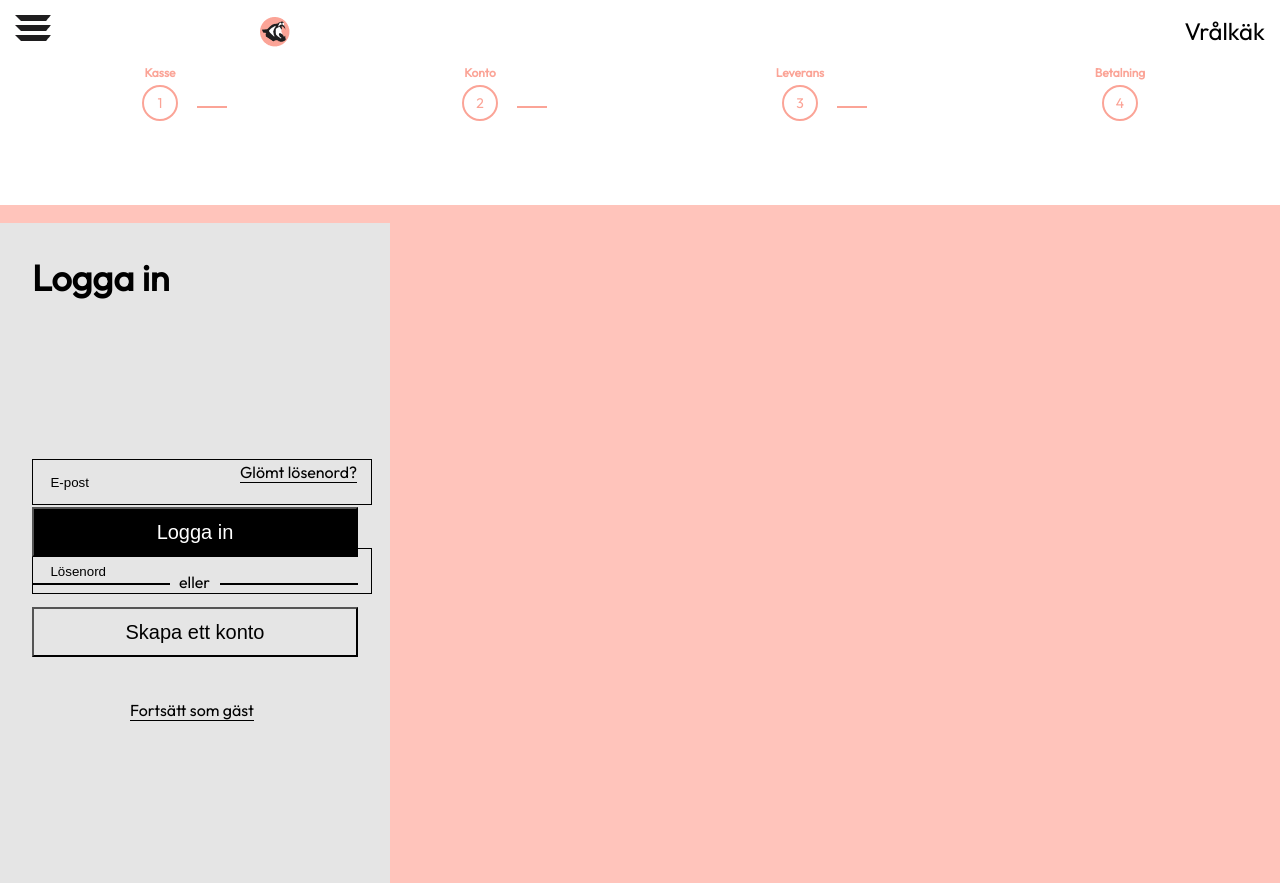
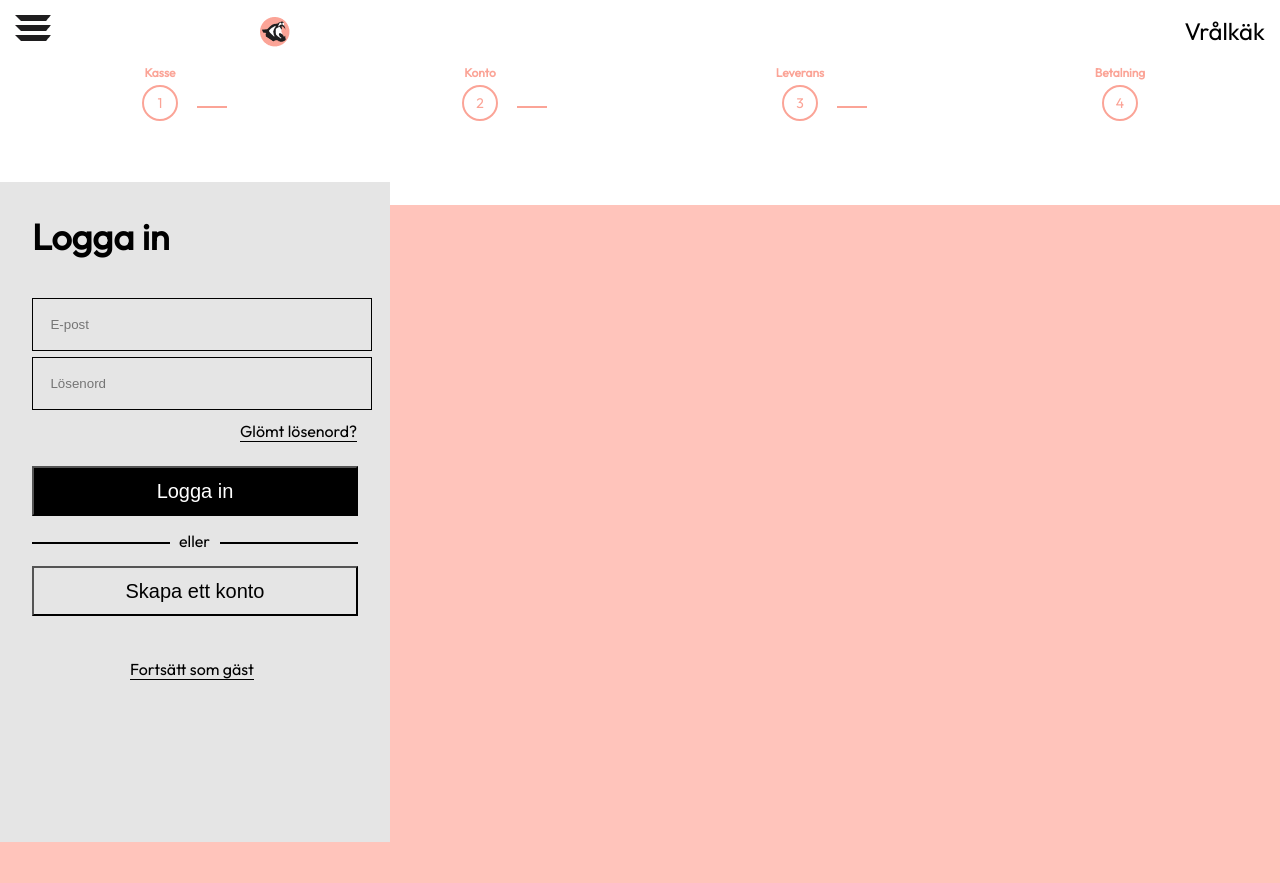
Before and after one commit to LuliyaMasfun/vralkak-app, a React (Create React App) app: page /login in a window 1280 px wide. After the commit the page ends 842 px from the top, so only its background shows below. Built offline with nearby package versions, Linux system fonts and the light colour scheme.

Commit message:
Css för LoginPage är löst

```diff
--- a/src/components/LogIn.js
+++ b/src/components/LogIn.js
@@ -9,8 +9,8 @@ export default function LogIn() {
         Logga in
     </span>
     <div className="loginForm" id="loginForm">
-        <input className="emailForm" type="text" placeholder="  E-post" id="formEmail"/>
-        <input className="passwordForm" type="password" placeholder="  Lösenord" id="formPassword"/>
+        <input className="emailForm1" type="text" placeholder="  E-post" id="formEmail"/>
+        <input className="passwordForm1" type="password" placeholder="  Lösenord" id="formPassword"/>
         <p className="forgetPassword"> Glömt lösenord? </p>
         <button className="loginSubmitButton" type="button" onclick="location.href='success.html'">Logga in</button>
         <div className="option">
--- a/src/components/Login.css
+++ b/src/components/Login.css
@@ -5,7 +5,7 @@
     display: grid;
 
     position: absolute;
-    top: 223px;
+    top: 182px;
     height: 660px;
     width: 390px;
 }
@@ -16,7 +16,7 @@
     margin: 32px;
 }
 
-.emailForm{
+.emailForm1{
     border: solid 1px black;
     width: 326px;
     height: 49px;
@@ -40,7 +40,7 @@ margin-right: 10px;
 input{
     padding-left: 10px;
 }
-.passwordForm{
+.passwordForm1{
     border: solid 1px black;
     width: 326px;
     height: 49px;
--- a/src/components/Progressbar.css
+++ b/src/components/Progressbar.css
@@ -5,6 +5,11 @@
     background-color: white;
     margin: -45px 0;
     user-select: none;
+    background: white;
+
+
+
+
   }
 .progress-bar .step{
     text-align: center;
```
